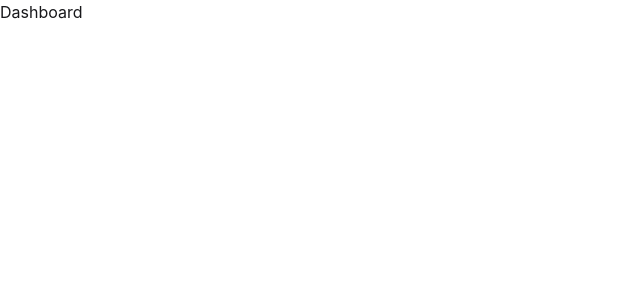
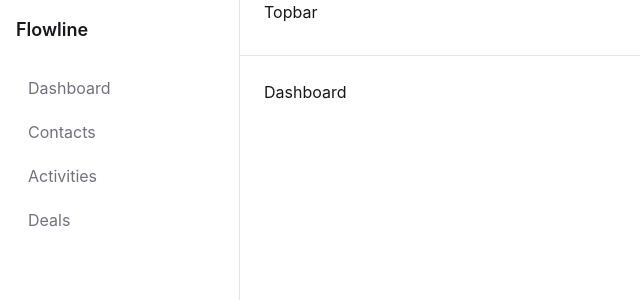
Before and after one commit to FiratCanTas/flowline, a React (Vite) app: page / in a window 1280 px wide. Shown: the top 300 px of the page, without its empty margins (0-640 px from the left). Built offline with nearby package versions, Linux system fonts and the light colour scheme.

Commit message:
feat: apply nested routes

```diff
--- a/src/App.jsx
+++ b/src/App.jsx
@@ -4,14 +4,17 @@ import Contacts from './pages/Contacts';
 import Deals from './pages/Deals';
 import Activities from './pages/Activities';
 import NotFound from './pages/NotFound';
+import AppShell from './components/layout/AppShell';
 
 const App = () => {
   return (
     <Routes>
-      <Route path="/" element={<Dashboard />} />
-      <Route path="/contacts" element={<Contacts />} />
-      <Route path="/deals" element={<Deals />} />
-      <Route path="/activities" element={<Activities />} />
+      <Route path="/" element={<AppShell />}>
+        <Route index element={<Dashboard />} />
+        <Route path="/contacts" element={<Contacts />} />
+        <Route path="/deals" element={<Deals />} />
+        <Route path="/activities" element={<Activities />} />
+      </Route>
       <Route path="*" element={<NotFound />} />
     </Routes>
   );
```
